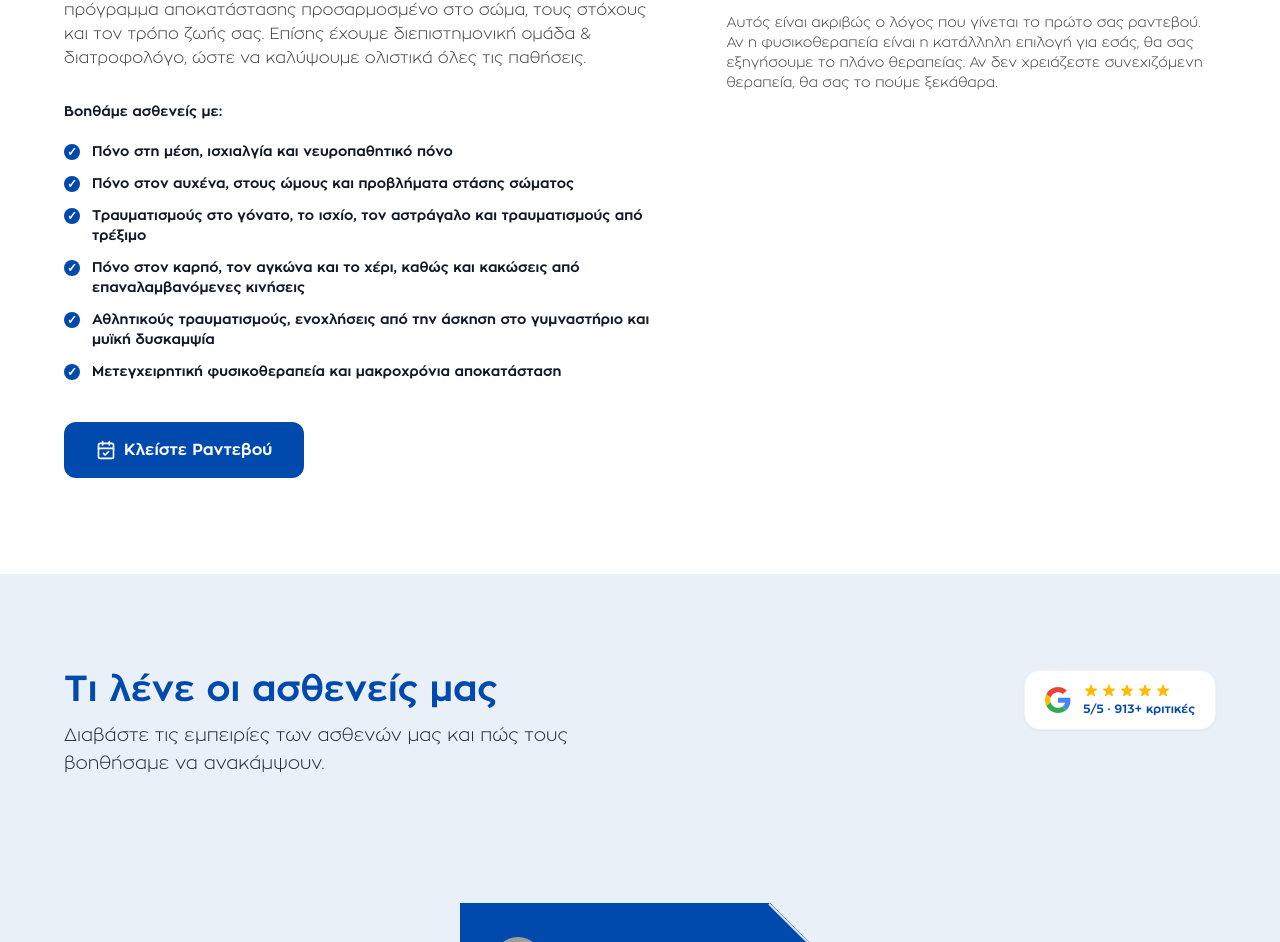
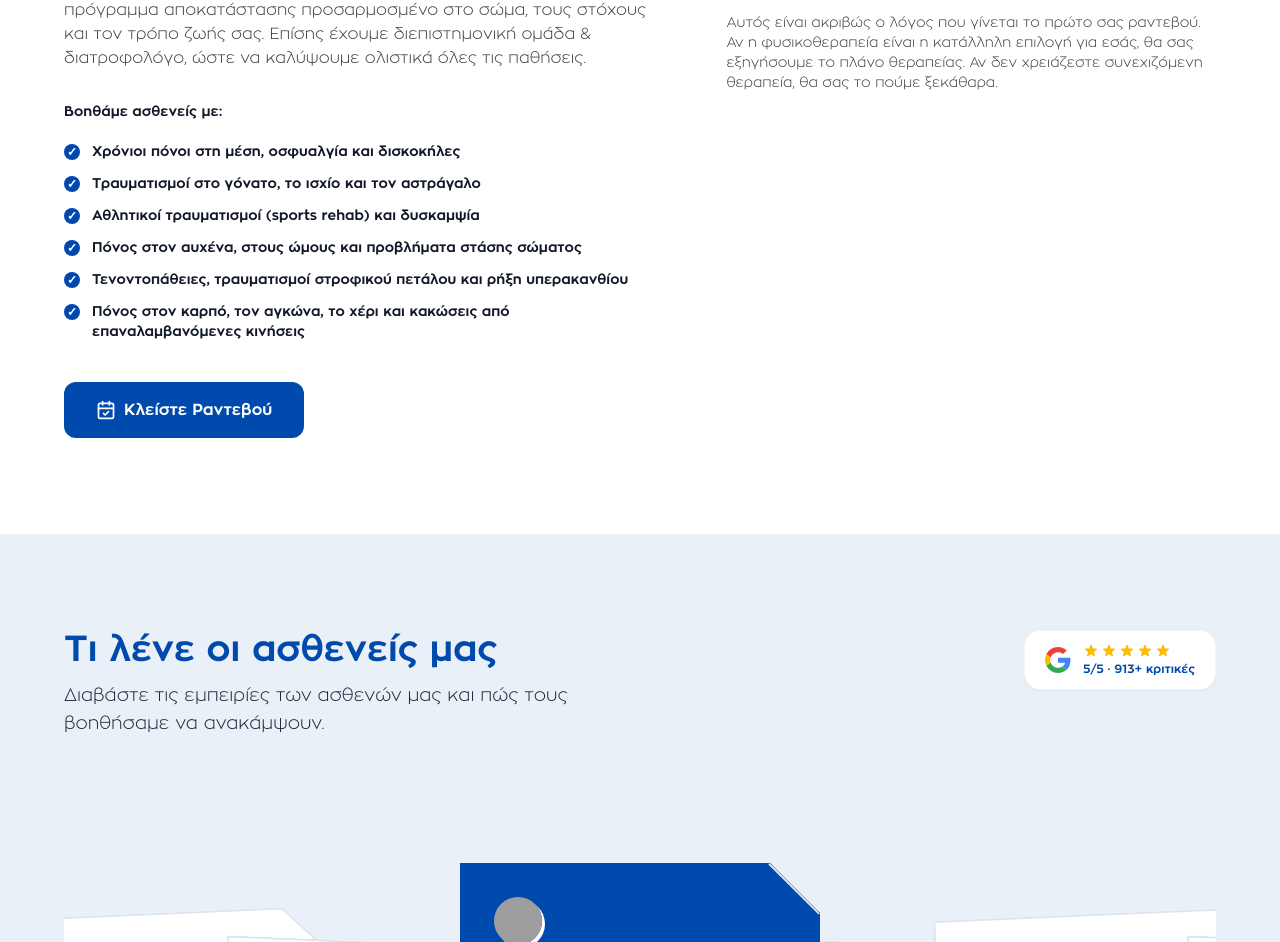
Before and after one commit to Ermeion/ermeion-website, a React (Vite) app: page / in a window 1280 px wide. Shown: the part 1678-2620 px from the top of the page. Built offline with nearby package versions, Linux system fonts and the light colour scheme; grey boxes are pictures that could not be loaded.

Commit message:
Updated App.tsx

```diff
--- a/src/App.tsx
+++ b/src/App.tsx
@@ -261,12 +261,12 @@ function InsuranceCarouselSection() {
 // Why Ermeion Section Component
 function WhyErmeionSection() {
   const checklistItems = [
-    'Πόνο στη μέση, ισχιαλγία και νευροπαθητικό πόνο',
-    'Πόνο στον αυχένα, στους ώμους και προβλήματα στάσης σώματος',
-    'Τραυματισμούς στο γόνατο, το ισχίο, τον αστράγαλο και τραυματισμούς από τρέξιμο',
-    'Πόνο στον καρπό, τον αγκώνα και το χέρι, καθώς και κακώσεις από επαναλαμβανόμενες κινήσεις',
-    'Αθλητικούς τραυματισμούς, ενοχλήσεις από την άσκηση στο γυμναστήριο και μυϊκή δυσκαμψία',
-    'Μετεγχειρητική φυσικοθεραπεία και μακροχρόνια αποκατάσταση',
+    'Χρόνιοι πόνοι στη μέση, οσφυαλγία και δισκοκήλες',
+    'Τραυματισμοί στο γόνατο, το ισχίο και τον αστράγαλο',
+    'Αθλητικοί τραυματισμοί (sports rehab) και δυσκαμψία',
+    'Πόνος στον αυχένα, στους ώμους και προβλήματα στάσης σώματος',
+    'Τενοντοπάθειες, τραυματισμοί στροφικού πετάλου και ρήξη υπερακανθίου',
+    'Πόνος στον καρπό, τον αγκώνα, το χέρι και κακώσεις από επαναλαμβανόμενες κινήσεις',
   ];
 
   return (
```
